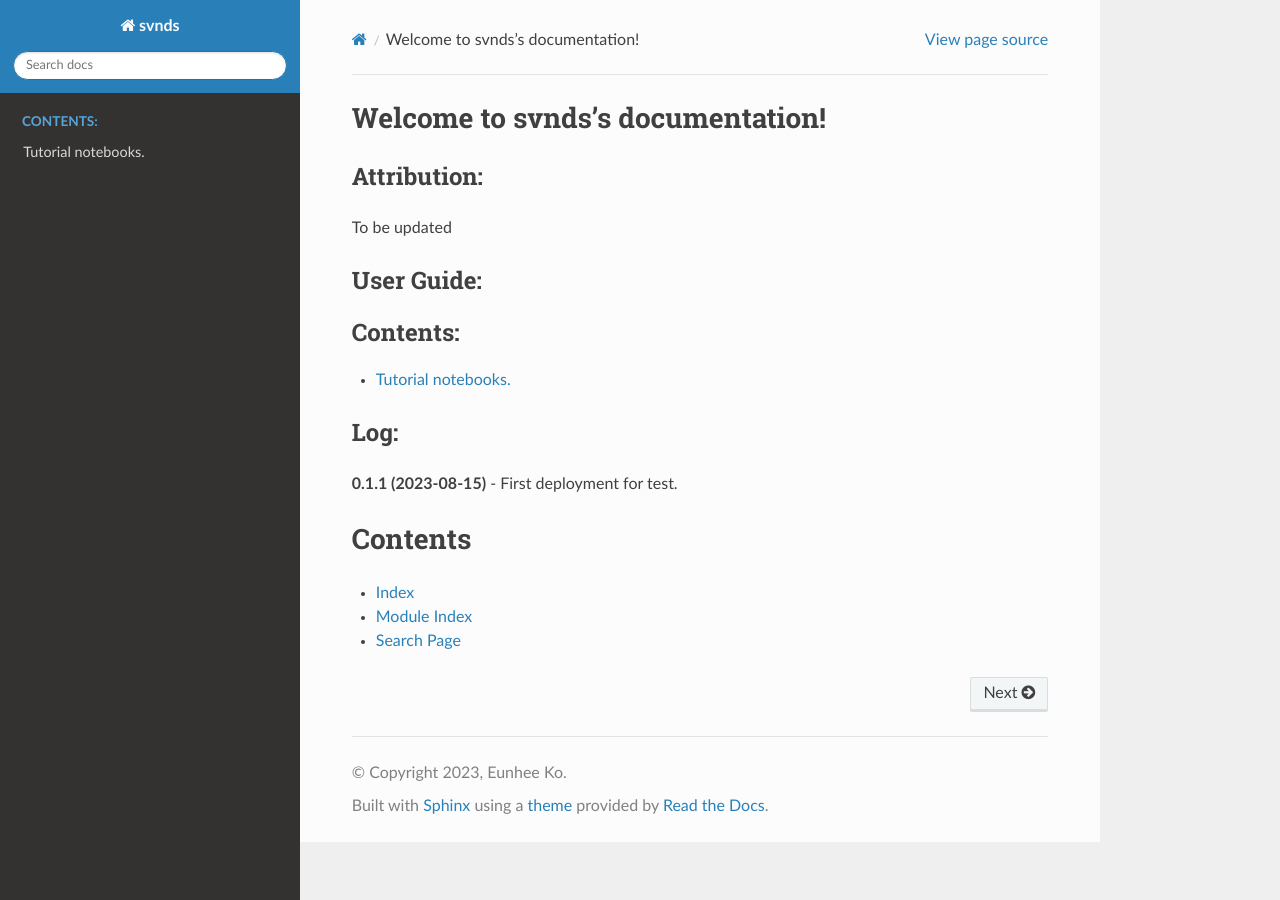
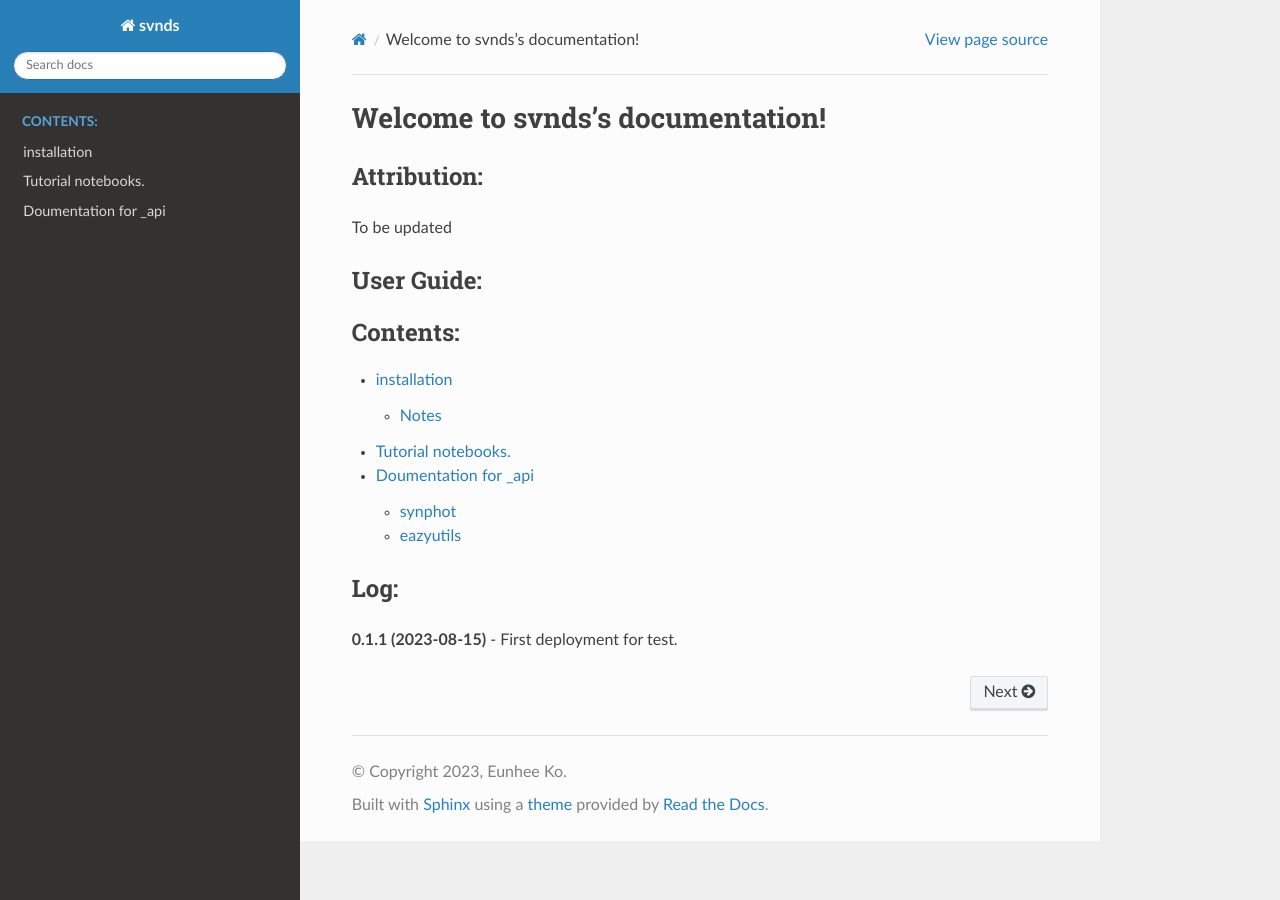
Before and after one commit to eunheeko/7DS-Forecast, a Sphinx documentation site: the page built from docs/index.rst, in a window 1280 px wide. Built offline with Sphinx 7.4.7 and the Read the Docs theme 2.0.0, drawn with Linux system fonts in a browser that asks for light colours; pages that are not in the unit, such as notebooks, are missing from menus.

```diff
--- /dev/null
+++ b/docs/api.rst
@@ -0,0 +1,10 @@
+.. _api:
+
+Doumentation for _api
+=================================
+
+.. toctree::
+    :titlesonly:
+
+    synphot
+    eazyutils
--- /dev/null
+++ b/docs/eazyutils.rst
@@ -0,0 +1,8 @@
+.. _eazyutils:
+
+eazyutils
+=================================
+.. module:: svnds
+
+.. automodule:: svnds.eazyutils
+    :members:
--- a/docs/index.rst
+++ b/docs/index.rst
@@ -17,7 +17,9 @@ User Guide:
    :maxdepth: 2
    :caption: Contents:
 
-   notebooks.rst
+   installation
+   notebooks
+   api
 
 Log:
 +++++++++++++++++++++++++++++++++
@@ -25,9 +27,9 @@ Log:
 **0.1.1 (2023-08-15)**
 - First deployment for test.
 
-Contents
-==================
+.. Contents
+.. ==================
 
-* :ref:`genindex`
-* :ref:`modindex`
-* :ref:`search`
+.. * :ref:`genindex`
+.. * :ref:`modindex`
+.. * :ref:`search`
--- /dev/null
+++ b/docs/installation.rst
@@ -0,0 +1,8 @@
+.. _installation:
+
+installation
+=================================
+
+Notes
++++++++++++++++++++++++++++++++++
+To be updated soon.
--- a/docs/synphot.rst
+++ b/docs/synphot.rst
@@ -4,5 +4,5 @@ synphot
 =================================
 .. module:: svnds
 
-.. automodeul:: svnds.synphot
-        : members:
+.. automodule:: svnds.synphot
+        :members:
```
Also changed, not shown: docs/notebooks.rst (+9 -6 lines).
